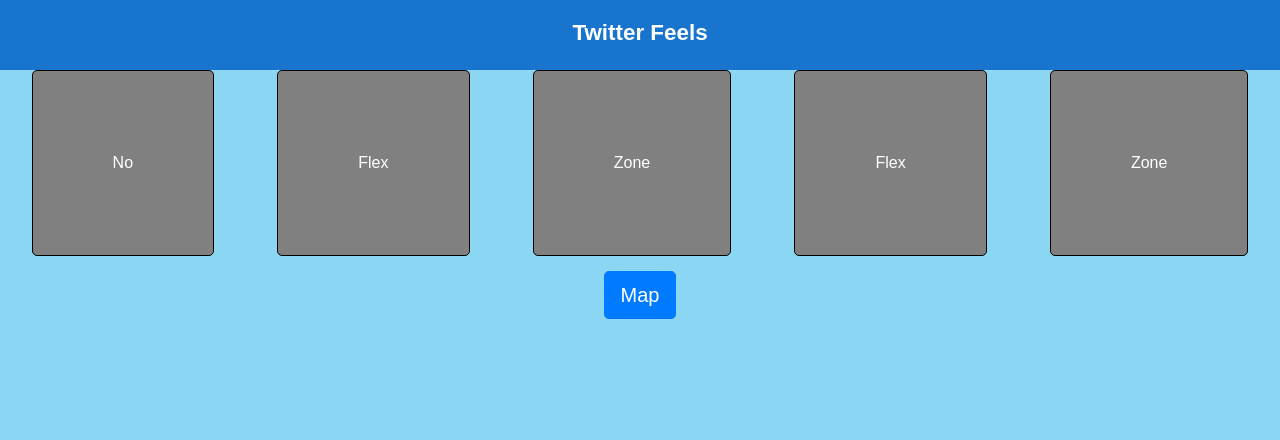
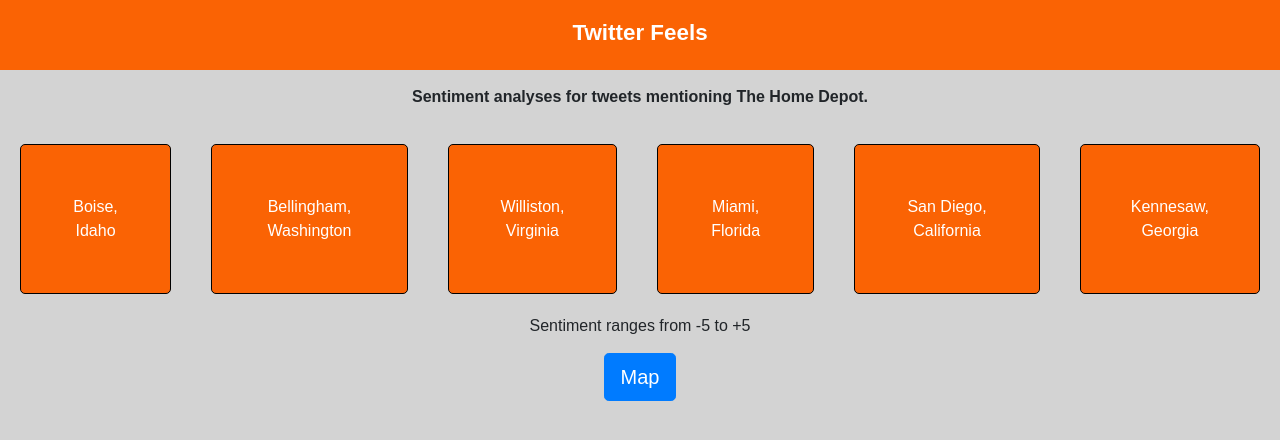
Before and after one commit to 02-2018GroupRepo/twitterFeels, a React (Create React App) app: page /Data in a window 1280 px wide. Shown: the top 440 px of the page. Built offline with nearby package versions, Linux system fonts and the light colour scheme; what react-google-maps would draw is missing.

Commit message:
adds some things to dataview

```diff
--- a/src/App.css
+++ b/src/App.css
@@ -1,6 +1,6 @@
 .App {
   text-align: center;
-  background-color: #8bd6f2;
+  background-color: lightgrey;
   height: 100vh;
 }
 
@@ -10,7 +10,7 @@
 }
 
 .App-header {
-  background-color: #1874CD;
+  background-color: #FA6304;
   height: 70px;
   padding: 20px;
   color: white;
--- a/src/components/DataView.js
+++ b/src/components/DataView.js
@@ -1,28 +1,92 @@
 import React, { Component } from 'react';
 import { Link } from 'react-router-dom';
+import axios from "axios/index";
 
 class DataView extends Component{
-    constructor(){
-        super();
+    constructor(props){
+        super(props);
+        this.state = {
+            things: null,
+            val_1: null,
+            val_2: null,
+            val_3: null,
+            val_4: null,
+            val_5: null,
+            val_6: null,
+        }
     }
-
+    componentWillMount(){
+        var self = this;
+        axios.get('http://localhost:3030')
+            .then(function (response) {
+                self.setState({
+                    things: response.data,
+                    val_1: response.data.avgArray[1].toPrecision(2),
+                    val_2: response.data.avgArray[3].toPrecision(1),
+                    val_3: response.data.avgArray[5].toPrecision(1),
+                    val_4: response.data.avgArray[7].toPrecision(2),
+                    val_5: response.data.avgArray[9].toPrecision(2),
+                    val_6: response.data.avgArray[11].toPrecision(2)
+                })
+            })
+            .catch(function (error) {
+                console.log(error);
+            });
+    }
     render(){
         return(
             <div>
+                <div style={{marginTop: 15, fontWeight: 'bold'}}>
+                    Sentiment analyses for tweets mentioning The Home Depot.
+                </div>
                 <div style= {{
                     display: "flex",
                     flexDirection: "row",
                     textAlign: "center",
-                    justifyContent: "space-around"
+                    justifyContent: "space-around",
+                    marginTop: 15
                 }} className= "Data-Wrapper">
 
-                    <div style={style.dataDiv}>No</div>
-                    <div style={style.dataDiv}>Flex</div>
-                    <div style={style.dataDiv}>Zone</div>
-                    <div style={style.dataDiv}>Flex</div>
-                    <div style={style.dataDiv}>Zone</div>
+
+                    <div style={style.dataDiv}>
+                        Boise, Idaho
+                        {'\n'}
+                        {this.state.val_1}
+                        </div>
+
+                    <div style={style.dataDiv}>
+                        Bellingham, Washington
+                        {'\n'}
+                        {this.state.val_2}
+                        </div>
+
+                    <div style={style.dataDiv}>
+                        Williston, Virginia
+                        {'\n'}
+                        {this.state.val_3}
+                        </div>
+
+                    <div style={style.dataDiv}>
+                        Miami, Florida
+                        {'\n'}
+                        {this.state.val_4}
+                        </div>
+
+                    <div style={style.dataDiv}>
+                        San Diego, California
+                        {'\n'}
+                        {this.state.val_5}
+                        </div>
+
+                    <div style={style.dataDiv}>
+                        Kennesaw, Georgia
+                        {'\n'}
+                        {this.state.val_6}
+                        </div>
 
                 </div>
+                <div>Sentiment ranges from -5 to +5</div>
+
 
                 <div style={{marginTop: 15}}>
                     <button className= "btn btn-primary btn-lg">
@@ -39,9 +103,10 @@
     dataDiv: {
        color: "white",
        border: "solid 1px black",
-       backgroundColor: "gray",
+       backgroundColor: "#FA6304",
        borderRadius: "5px",
-       padding: "80px"
+       padding: 50,
+        margin: 20
     }
-}
+};
 export default DataView;
--- a/src/components/Map.js
+++ b/src/components/Map.js
@@ -3,21 +3,25 @@
 import { Link } from 'react-router-dom';
 import axios from 'axios';
 
+const faceOne = require('../Images/Face1.png');
+//angery
+
+const faceFive = require('../Images/Face5.png');
+//happy
 
 class Map extends Component{
     constructor(props){
         super(props);
         this.state = {
-            data: null
+            things: null,
         }
     }
     componentWillMount(){
         var self = this;
         axios.get('http://localhost:3030')
             .then(function (response) {
-                console.log(response);
                 self.setState({
-                    data: response
+                    things: response.data
                 })
             })
             .catch(function (error) {
@@ -25,14 +29,17 @@
             });
     }
     render(){
-            console.log(this.state.data);
+        // if (this.state.things){
+        //     console.log(this.state.things.avgArray);
+        // }
+
         return(
             <div style={{
                 display: "flex",
                 flexDirection: "column",
                 textAlign: "center",
                 alignItems: "center",
-                backgroundColor: "#8bd6f2",
+                backgroundColor: "lightgrey",
                 marginTop: "30px"
             }}>
 
--- a/src/components/MyMapComponent.js
+++ b/src/components/MyMapComponent.js
@@ -1,6 +1,5 @@
 import React, { Component } from 'react';
 import { withScriptjs, withGoogleMap, GoogleMap, Marker } from "react-google-maps"
-const testIcon = require('../face.png');
 const faceOne = require('../Images/Face1.png');
 const faceTwo = require('../Images/Face2.png');
 const faceThree = require('../Images/Face3.png');
@@ -8,11 +7,12 @@
 const faceFive = require('../Images/Face5.png');
 
 
+
 const markers = [
     { lat: 43.615852, lng: -116.282355, id: 1, icon: faceTwo }, // idaho gps
-    { lat: 48.785569, lng: -122.47977, id: 2, icon: faceOne }, // washington state
-    { lat: 44.441371, lng: -73.118691, id: 3, icon: faceThree }, // vt thd
-    { lat: 25.763267, lng: -80.243685, id: 4 , icon: faceOne}, // miami
+    { lat: 48.785569, lng: -122.47977, id: 2, icon: faceThree }, // washington state
+    { lat: 44.441371, lng: -73.118691, id: 3, icon: faceTwo }, // vt thd
+    { lat: 25.763267, lng: -80.243685, id: 4 , icon: faceFour}, // miami
     { lat: 32.752141, lng: -117.213786, id: 5, icon: faceFour },    // san diego
     { lat: 34.0521947, lng: -84.598989, id: 6, icon: faceFive } // experimental store
     ];
```
